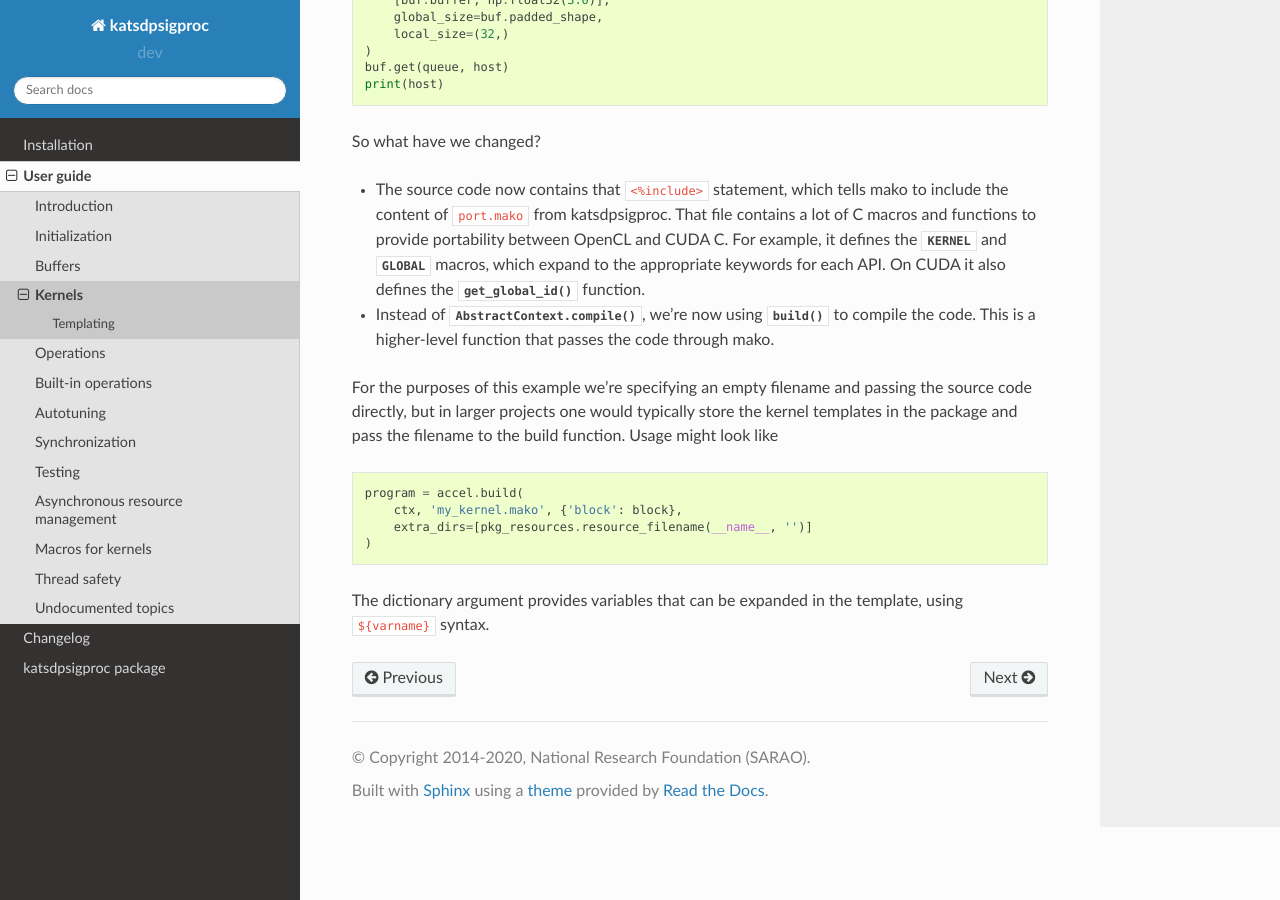
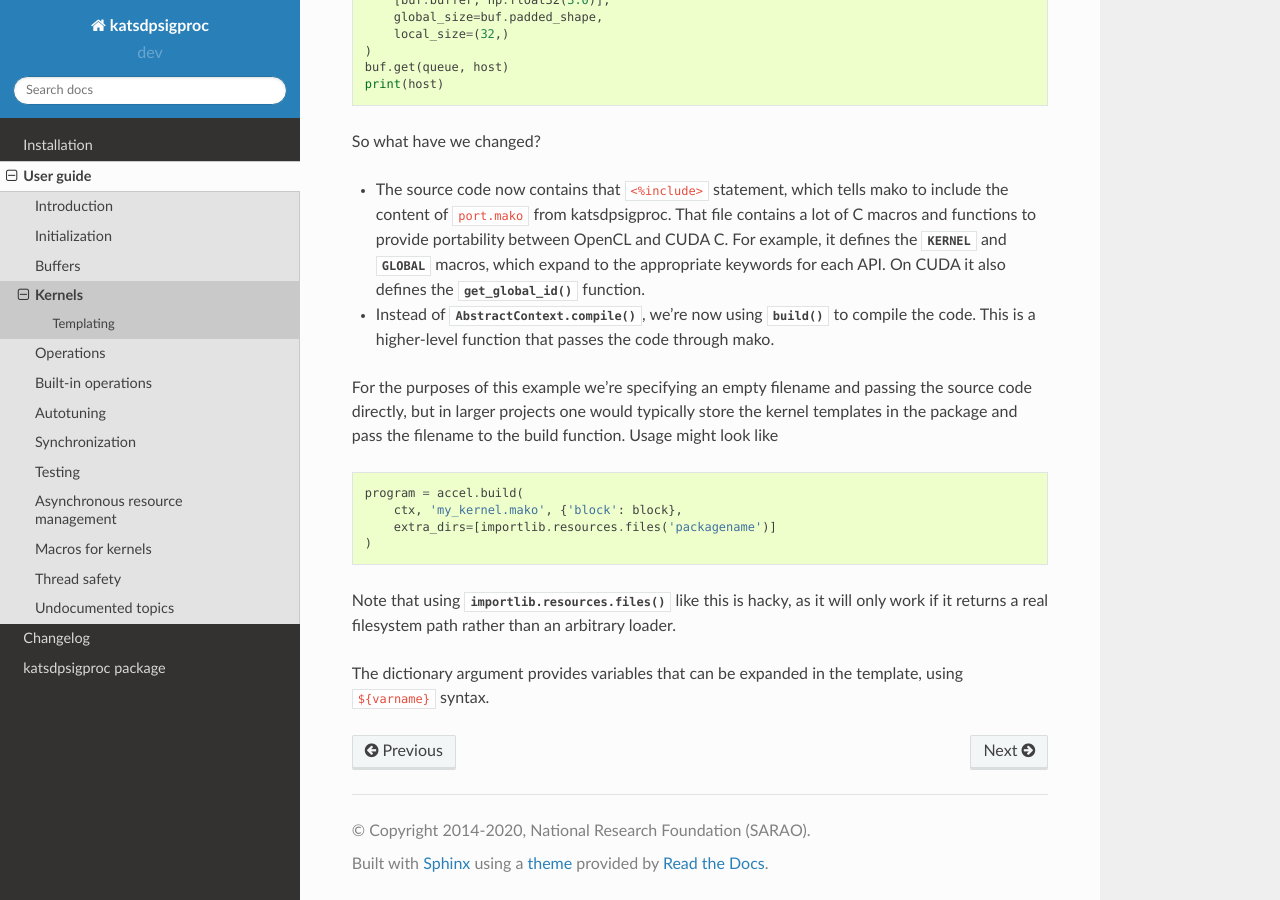
Before and after one commit to ska-sa/katsdpsigproc, a Sphinx documentation site: the page built from doc/user/kernels.rst, in a window 1280 px wide and 900 px high, scrolled down 2348 px. Built offline with Sphinx 7.4.7 and the Read the Docs theme 2.0.0, drawn with Linux system fonts in a browser that asks for light colours.

Commit message:
Use importlib.resources instead of pkg_resources
The latter is deprecated. On Python <3.9, use the backport
(importlib_resources).

```diff
--- a/doc/changelog.rst
+++ b/doc/changelog.rst
@@ -1,5 +1,10 @@
 Changelog
 =========
+
+.. rubric:: Development version
+
+- Remove dependency on deprecated :mod:`pkg_resources` and use
+  :mod:`importlib.resources` instead.
 
 .. rubric:: 1.6.1
 
--- a/doc/user/kernels.rst
+++ b/doc/user/kernels.rst
@@ -93,8 +93,12 @@ function. Usage might look like
 
   program = accel.build(
       ctx, 'my_kernel.mako', {'block': block},
-      extra_dirs=[pkg_resources.resource_filename(__name__, '')]
+      extra_dirs=[importlib.resources.files('packagename')]
   )
+
+Note that using :func:`importlib.resources.files` like this is hacky, as it
+will only work if it returns a real filesystem path rather than an arbitrary
+loader.
 
 The dictionary argument provides variables that can be expanded in the
 template, using ``${varname}`` syntax.
--- a/setup.cfg
+++ b/setup.cfg
@@ -35,6 +35,7 @@ packages = find:
 install_requires =
     appdirs
     decorator
+    importlib-resources; python_version < "3.9"
     mako
     numba >= 0.36.1   # Older versions have bugs in median functions
     numpy >= 1.10
```
Also changed, not shown: .pre-commit-config.yaml, 1 other file.
